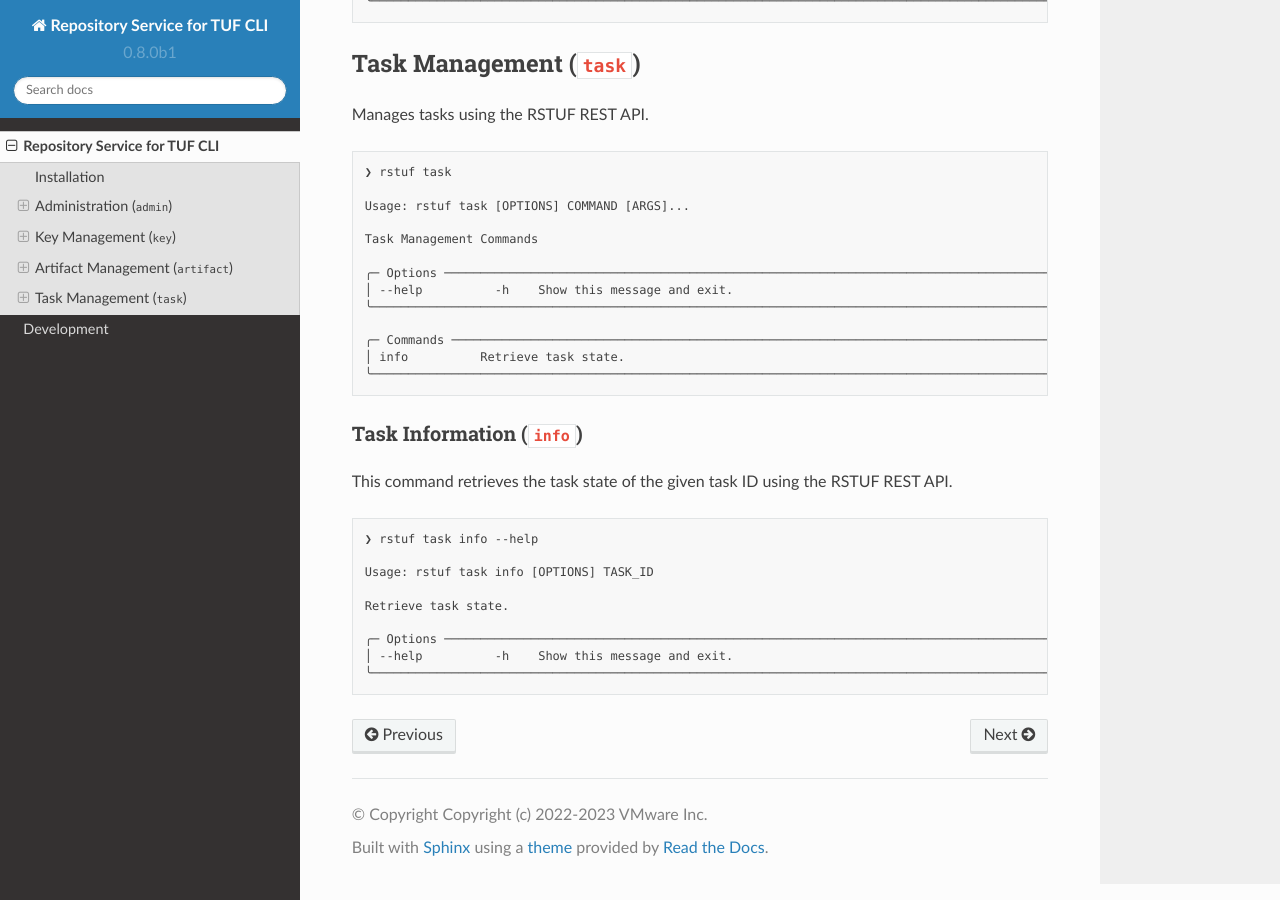
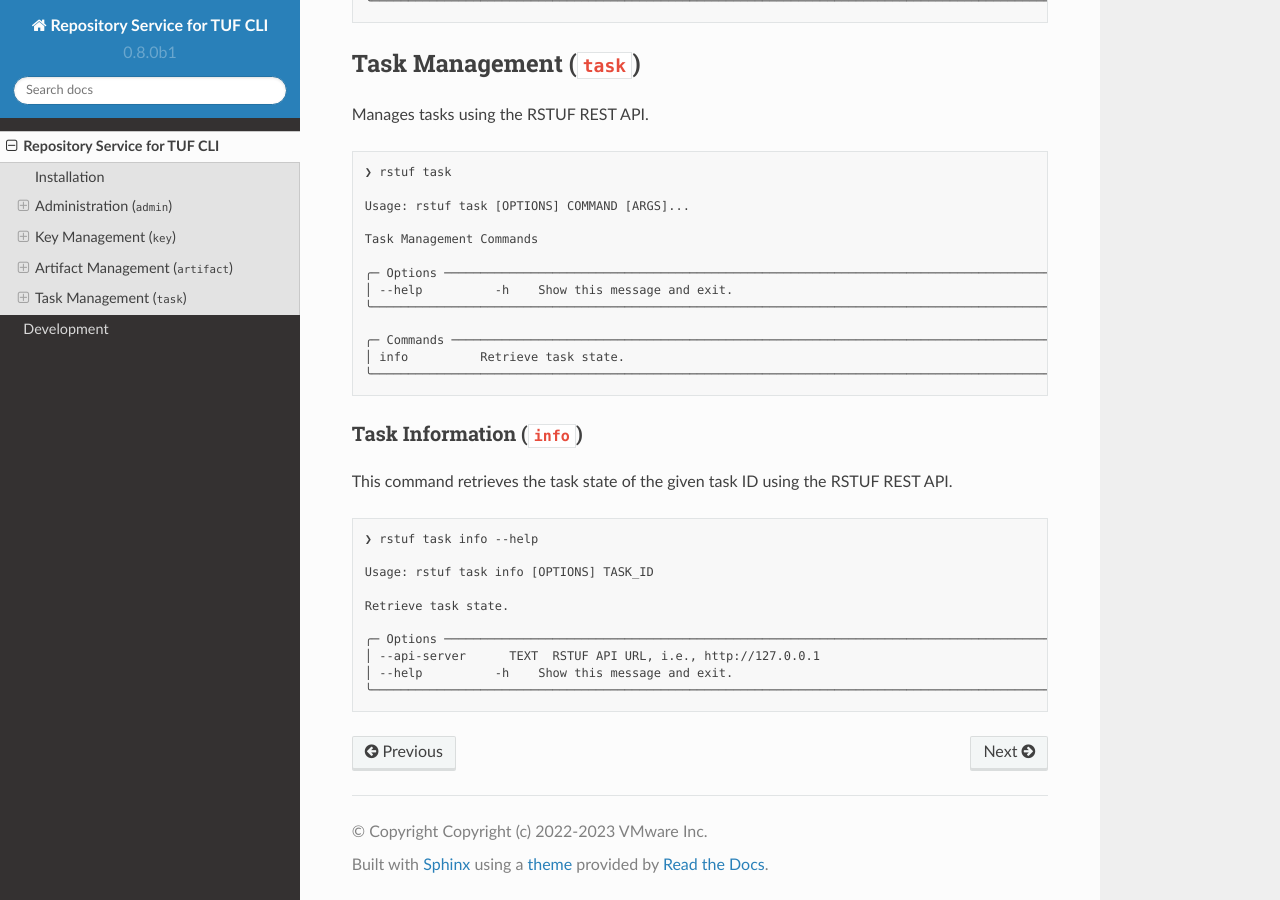
Before and after one commit to repository-service-tuf/repository-service-tuf-cli, a Sphinx documentation site: the page built from docs/source/guide/index.rst, in a window 1280 px wide and 900 px high, scrolled down 15623 px. Built offline with Sphinx 7.4.7 and the Read the Docs theme 2.0.0, drawn with Linux system fonts in a browser that asks for light colours.

Commit message:
fixup! Include `rstuf task info` command documentation

```diff
--- a/docs/source/guide/index.rst
+++ b/docs/source/guide/index.rst
@@ -953,5 +953,6 @@ This command retrieves the task state of the given task ID using the RSTUF REST
     Retrieve task state.
 
     ╭─ Options ────────────────────────────────────────────────────────────────────────────────────────╮
+    │ --api-server      TEXT  RSTUF API URL, i.e., http://127.0.0.1                                    │
     │ --help          -h    Show this message and exit.                                                │
     ╰──────────────────────────────────────────────────────────────────────────────────────────────────╯
```
